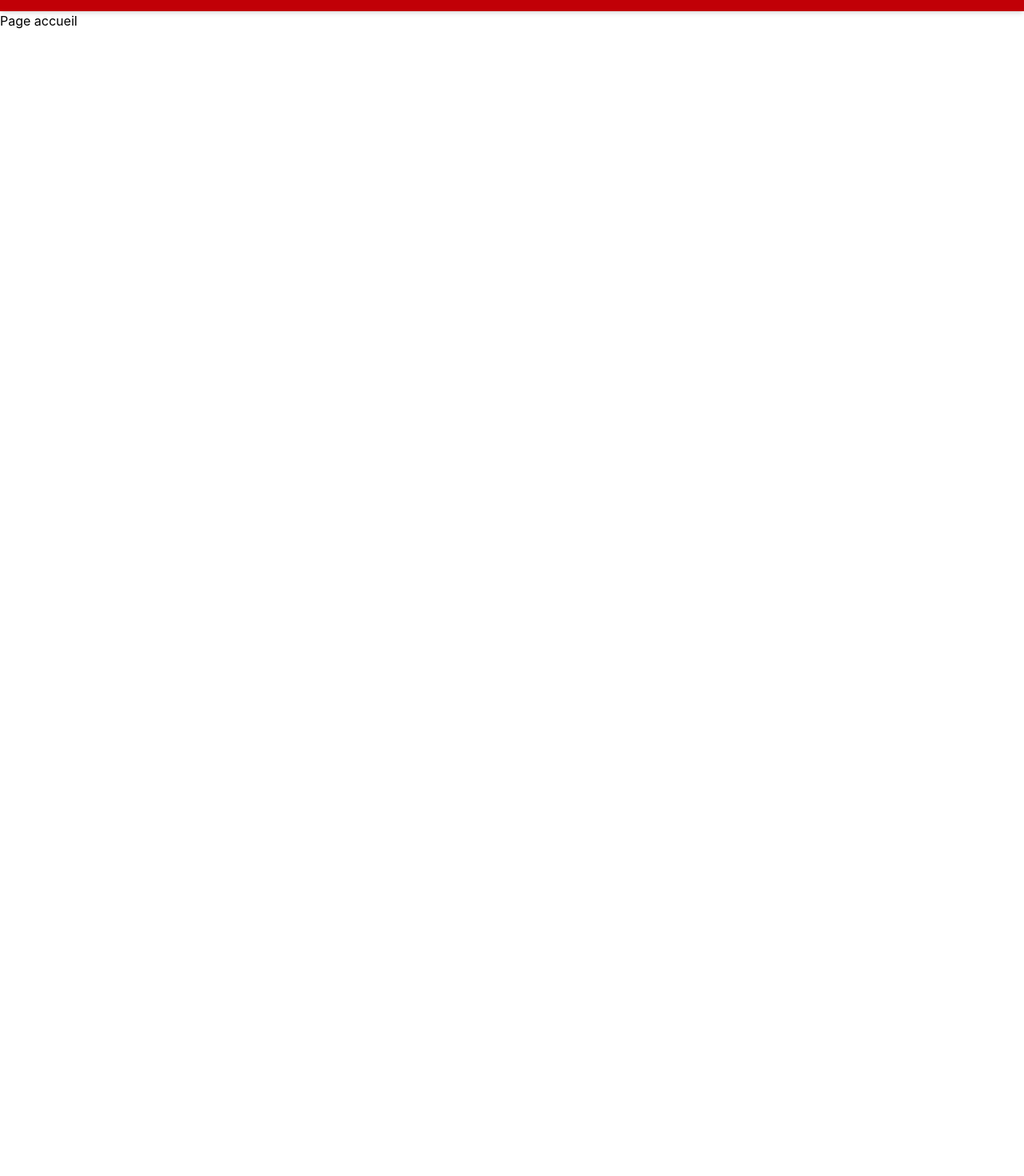
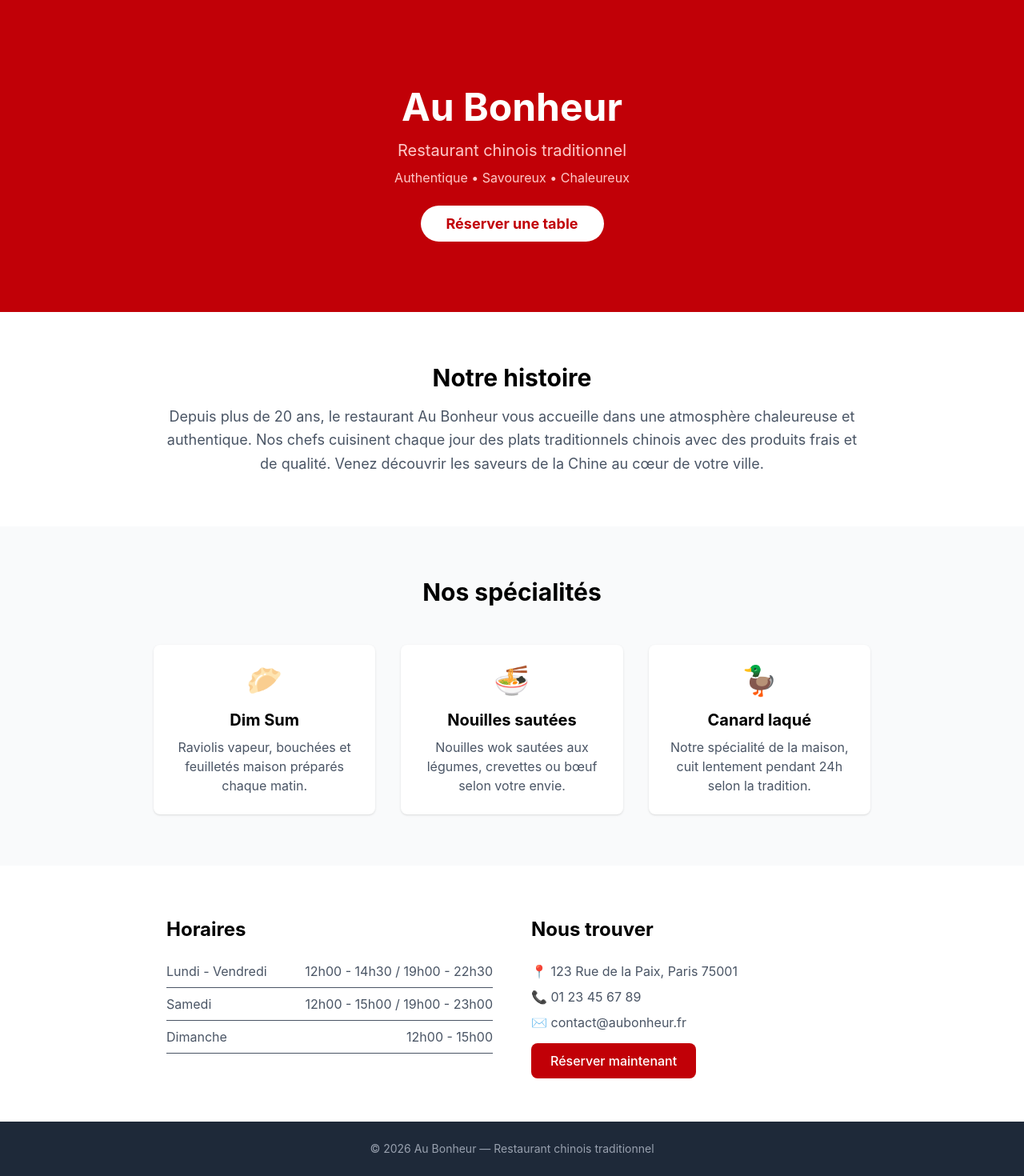
Before and after one commit to Lanature00/aubonheur, a React (Vite) app in the folder frontend/: page / in a window 1280 px wide. Shown: the part 46-1516 px from the top of the page at 80% size. Before the commit the page ends 800 px from the top, so only its background shows below. Built offline with nearby package versions, Linux system fonts and the light colour scheme; no server answers.

Commit message:
feat(frontend): add home page and complete frontend

```diff
--- a/frontend/src/App.tsx
+++ b/frontend/src/App.tsx
@@ -6,6 +6,7 @@ import Reservation from './pages/Reservation'
 import MesReservations from './pages/MesReservations'
 import Admin from './pages/Admin'
 import Navbar from './components/Navbar'
+import Home from './pages/Home'
 
 function ProtectedRoute({ children }: { children: React.ReactNode }) {
   const { isAuthenticated } = useAuth()
@@ -24,7 +25,7 @@ function AppContent() {
     <>
       <Navbar />
       <Routes>
-        <Route path="/" element={<div>Page accueil</div>} />
+        <Route path="/" element={<Home />} />
         <Route path="/login" element={<Login />} />
         <Route path="/register" element={<Register />} />
         <Route path="/reservations" element={
--- /dev/null
+++ b/frontend/src/pages/Home.tsx
@@ -0,0 +1,105 @@
+import { Link } from 'react-router-dom'
+import { useAuth } from '../context/AuthContext'
+
+function Home() {
+  const { isAuthenticated } = useAuth()
+
+  return (
+    <div className="min-h-screen bg-white">
+
+      {/* Hero */}
+      <div className="bg-red-700 text-white py-24 px-4 text-center">
+        <h1 className="text-5xl font-bold mb-4">Au Bonheur</h1>
+        <p className="text-xl mb-2 text-red-200">Restaurant chinois traditionnel</p>
+        <p className="text-red-200 mb-8">Authentique • Savoureux • Chaleureux</p>
+        <Link
+          to={isAuthenticated ? '/reservations' : '/register'}
+          className="bg-white text-red-700 px-8 py-3 rounded-full font-bold text-lg hover:bg-red-50 transition"
+        >
+          Réserver une table
+        </Link>
+      </div>
+
+      {/* À propos */}
+      <div className="max-w-4xl mx-auto py-16 px-4 text-center">
+        <h2 className="text-3xl font-bold mb-4">Notre histoire</h2>
+        <p className="text-gray-600 text-lg leading-relaxed">
+          Depuis plus de 20 ans, le restaurant Au Bonheur vous accueille dans une atmosphère
+          chaleureuse et authentique. Nos chefs cuisinent chaque jour des plats traditionnels
+          chinois avec des produits frais et de qualité. Venez découvrir les saveurs de la Chine
+          au cœur de votre ville.
+        </p>
+      </div>
+
+      {/* Menu */}
+      <div className="bg-gray-50 py-16 px-4">
+        <div className="max-w-4xl mx-auto">
+          <h2 className="text-3xl font-bold text-center mb-12">Nos spécialités</h2>
+          <div className="grid grid-cols-1 md:grid-cols-3 gap-8">
+            <div className="bg-white rounded-lg shadow p-6 text-center">
+              <div className="text-4xl mb-4">🥟</div>
+              <h3 className="text-xl font-bold mb-2">Dim Sum</h3>
+              <p className="text-gray-600">Raviolis vapeur, bouchées et feuilletés maison préparés chaque matin.</p>
+            </div>
+            <div className="bg-white rounded-lg shadow p-6 text-center">
+              <div className="text-4xl mb-4">🍜</div>
+              <h3 className="text-xl font-bold mb-2">Nouilles sautées</h3>
+              <p className="text-gray-600">Nouilles wok sautées aux légumes, crevettes ou bœuf selon votre envie.</p>
+            </div>
+            <div className="bg-white rounded-lg shadow p-6 text-center">
+              <div className="text-4xl mb-4">🦆</div>
+              <h3 className="text-xl font-bold mb-2">Canard laqué</h3>
+              <p className="text-gray-600">Notre spécialité de la maison, cuit lentement pendant 24h selon la tradition.</p>
+            </div>
+          </div>
+        </div>
+      </div>
+
+      {/* Horaires & Infos */}
+      <div className="max-w-4xl mx-auto py-16 px-4">
+        <div className="grid grid-cols-1 md:grid-cols-2 gap-12">
+          <div>
+            <h2 className="text-2xl font-bold mb-6">Horaires</h2>
+            <div className="space-y-2 text-gray-600">
+              <div className="flex justify-between border-b pb-2">
+                <span>Lundi - Vendredi</span>
+                <span>12h00 - 14h30 / 19h00 - 22h30</span>
+              </div>
+              <div className="flex justify-between border-b pb-2">
+                <span>Samedi</span>
+                <span>12h00 - 15h00 / 19h00 - 23h00</span>
+              </div>
+              <div className="flex justify-between border-b pb-2">
+                <span>Dimanche</span>
+                <span>12h00 - 15h00</span>
+              </div>
+            </div>
+          </div>
+          <div>
+            <h2 className="text-2xl font-bold mb-6">Nous trouver</h2>
+            <div className="space-y-2 text-gray-600">
+              <p>📍 123 Rue de la Paix, Paris 75001</p>
+              <p>📞 01 23 45 67 89</p>
+              <p>✉️ contact@aubonheur.fr</p>
+            </div>
+            <div className="mt-6">
+              <Link
+                to={isAuthenticated ? '/reservations' : '/register'}
+                className="bg-red-700 text-white px-6 py-3 rounded-lg font-medium hover:bg-red-800 transition"
+              >
+                Réserver maintenant
+              </Link>
+            </div>
+          </div>
+        </div>
+      </div>
+
+      {/* Footer */}
+      <footer className="bg-gray-800 text-gray-400 text-center py-6 text-sm">
+        <p>© 2026 Au Bonheur — Restaurant chinois traditionnel</p>
+      </footer>
+    </div>
+  )
+}
+
+export default Home
```
